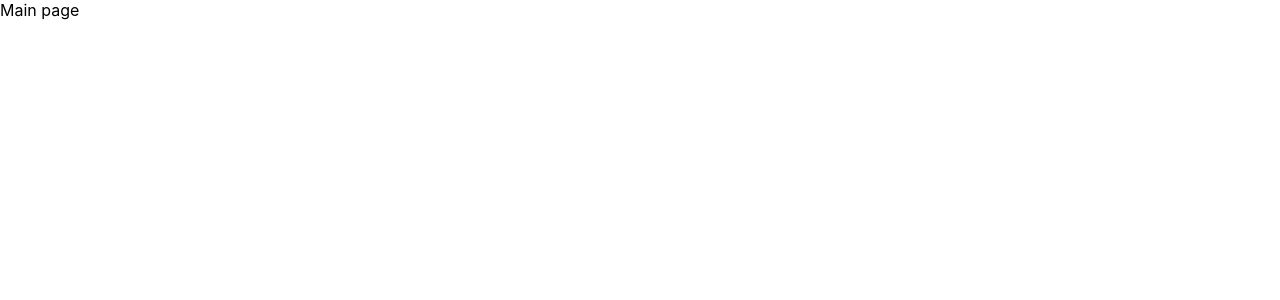
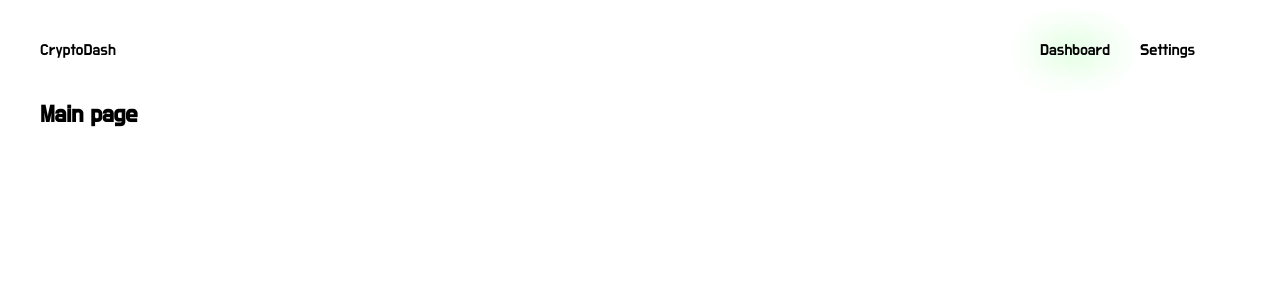
Before and after one commit to mikleDev26/cryptodashboard, a React (Create React App) app: page / in a window 1280 px wide. Shown: the top 300 px of the page. Built offline with nearby package versions, Linux system fonts and the light colour scheme.

Commit message:
styled appBar component

```diff
--- a/package.json
+++ b/package.json
@@ -8,7 +8,8 @@
     "@testing-library/user-event": "^7.2.1",
     "react": "^16.12.0",
     "react-dom": "^16.12.0",
-    "react-scripts": "3.3.1"
+    "react-scripts": "3.3.1",
+    "styled-components": "^5.0.1"
   },
   "scripts": {
     "start": "react-scripts start",
--- a/public/index.html
+++ b/public/index.html
@@ -15,6 +15,7 @@
       user's mobile device or desktop. See https://developers.google.com/web/fundamentals/web-app-manifest/
     -->
     <link rel="manifest" href="%PUBLIC_URL%/manifest.json" />
+    <link href="https://fonts.googleapis.com/css?family=Do+Hyeon&display=swap" rel="stylesheet">
     <!--
       Notice the use of %PUBLIC_URL% in the tags above.
       It will be replaced with the URL of the `public` folder during the build.
--- a/src/App/App.css
+++ b/src/App/App.css
@@ -0,0 +1,3 @@
+body {
+  font-family: 'Do Hyeon', sans-serif;
+}
--- a/src/App/App.js
+++ b/src/App/App.js
@@ -1,7 +1,18 @@
 import React from "react";
+import "./App.css";
+// import styled, { css } from "styled-components";
+import AppLayout from "./AppLayout";
+import AppBar from "../components/AppBar/AppBar";
 
 function App() {
-  return <div className="App">Main page</div>;
+  return (
+    <AppLayout>
+      <AppBar></AppBar>
+      <div className="App">
+        <h2>Main page</h2>
+      </div>
+    </AppLayout>
+  );
 }
 
 export default App;
--- /dev/null
+++ b/src/App/AppLayout.js
@@ -0,0 +1,5 @@
+import styled from "styled-components";
+
+export default styled.div`
+  padding: 40px;
+`;
--- /dev/null
+++ b/src/components/AppBar/AppBar.jsx
@@ -0,0 +1,43 @@
+import React from 'react';
+import styled, { css } from 'styled-components';
+
+const Logo = styled.div`
+  font-size: 1.5rem;
+`
+
+const Bar = styled.div`
+  display: grid;
+  margin-bottom: 40px;
+  grid-template-columns: 180px auto 100px 100px;
+`
+
+const ControlButtonElem = styled.div`
+  cursor: pointer;
+  ${props => props.active && css`
+    text-shadow: 0px 0px 40px #03ff03;
+  `}
+`
+
+function toProperCase(lower){
+  return lower.charAt(0).toUpperCase() + lower.substr(1);
+}
+
+function ControlButton({name, active}){
+  return (
+    <ControlButtonElem active={active}>
+      {toProperCase(name)}
+    </ControlButtonElem>
+  )
+}
+
+
+export default function AppBar() {
+  return (
+    <Bar>
+      <div>CryptoDash</div>
+      <div />
+      <ControlButton active name="dashboard" />
+      <ControlButton name="Settings" />
+    </Bar>
+  );
+}
```
Also changed, not shown: 1 other file (tests, documents, lock files or other folders).
